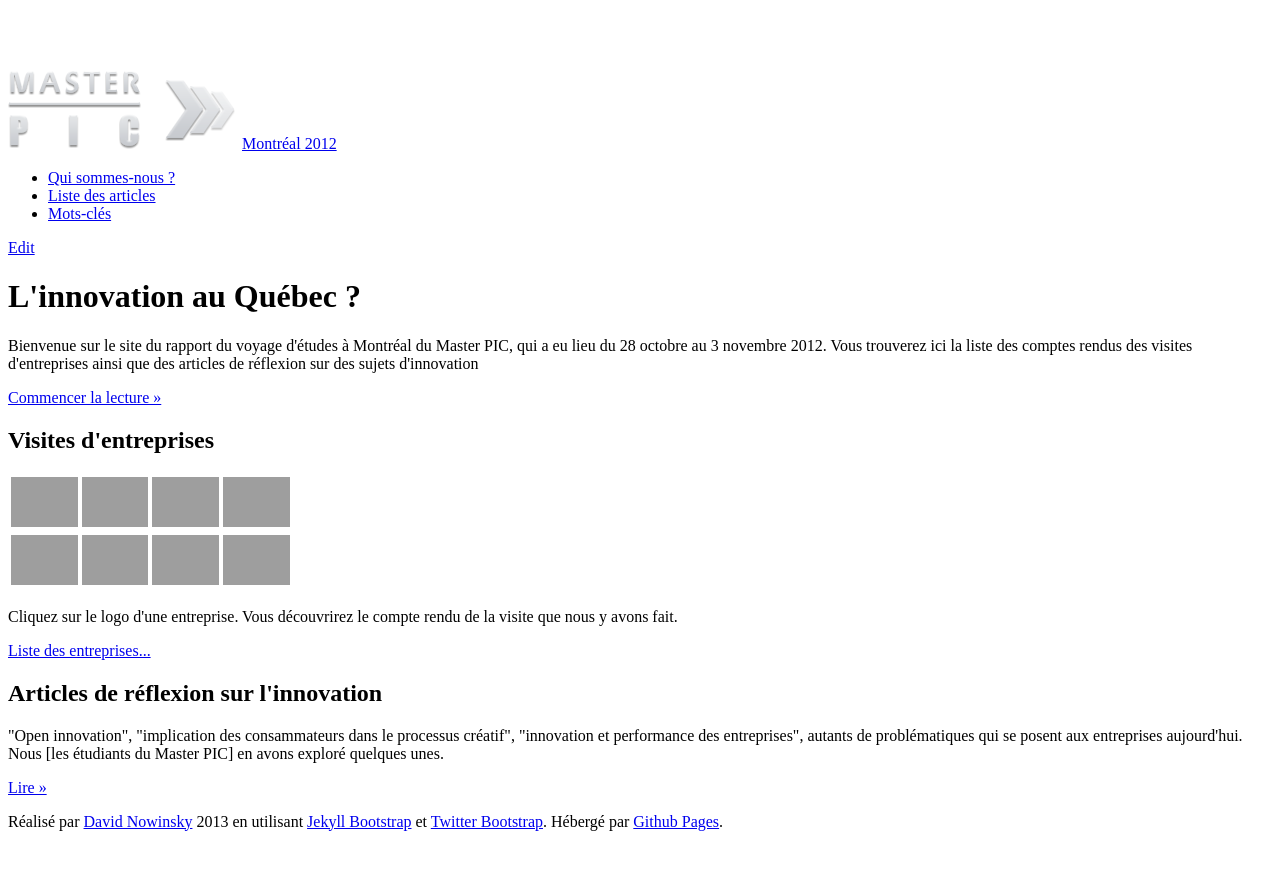
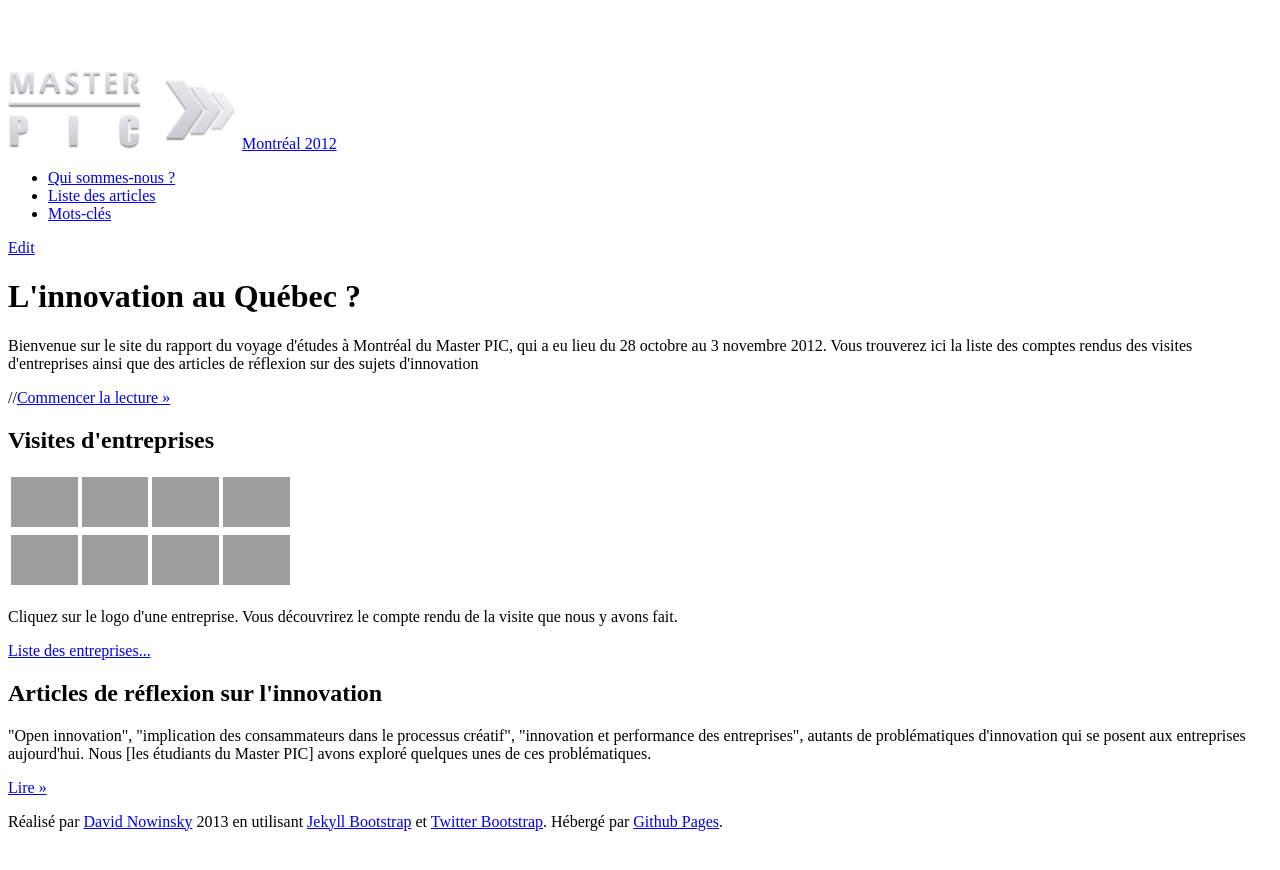
Before and after one commit to davinov/masterpic-montreal-2012, a Jekyll site: the page built from index.md, in a window 1280 px wide, cut to the strip 0-870 px from the top of the page. Built offline with Jekyll 4.4.1, drawn with Linux system fonts in a browser that asks for light colours; nearby versions of some CDN libraries; grey boxes are pictures that could not be loaded.

Commit message:
Update index.md

```diff
--- a/index.md
+++ b/index.md
@@ -4,13 +4,14 @@ layout: default
 {% include JB/setup %}
 
 <div class="hero-unit" >
-    <h1>L'innovation au Québec ?</h1>
-	<p>Bienvenue sur le site du rapport du voyage d'études à Montréal du Master PIC, qui a eu lieu du 28 octobre au 3 novembre 2012. Vous trouverez ici la liste des comptes rendus des visites d'entreprises ainsi que des articles de réflexion sur des sujets d'innovation</p>
-    <span><a class="btn btn-primary btn-large" href="articles-list.html">Commencer la lecture &raquo;</a></span>
-    <span class='st_facebook_vcount' displayText='Facebook'></span>
+<span class='st_facebook_vcount' displayText='Facebook'></span>
 	<span class='st_googleplus_vcount' displayText='Google +'></span>
 	<span class='st_twitter_vcount' displayText='Tweet'></span>
 	<span class='st_linkedin_vcount' displayText='LinkedIn'></span>
+    <h1>L'innovation au Québec ?</h1>
+	<p>Bienvenue sur le site du rapport du voyage d'études à Montréal du Master PIC, qui a eu lieu du 28 octobre au 3 novembre 2012. Vous trouverez ici la liste des comptes rendus des visites d'entreprises ainsi que des articles de réflexion sur des sujets d'innovation</p>
+    //<span><a class="btn btn-primary btn-large" href="articles-list.html">Commencer la lecture &raquo;</a></span>
+
 </div>
 
 <div class="row">
@@ -35,7 +36,7 @@ layout: default
     </div>
     <div class="span6">
 	    <h2>Articles de réflexion sur l'innovation</h2>
-	    <p>"Open innovation", "implication des consammateurs dans le processus créatif", "innovation et performance des entreprises", autants de problématiques qui se posent aux entreprises aujourd'hui. Nous [les étudiants du Master PIC] en avons exploré quelques unes. </p>
+	    <p>"Open innovation", "implication des consammateurs dans le processus créatif", "innovation et performance des entreprises", autants de problématiques d'innovation qui se posent aux entreprises aujourd'hui. Nous [les étudiants du Master PIC] avons exploré quelques unes de ces problématiques. </p>
 	    <p><a class="btn" href="articles-list.html#Articles-ref">Lire &raquo;</a></p>
 	</div>
 </div>
```
